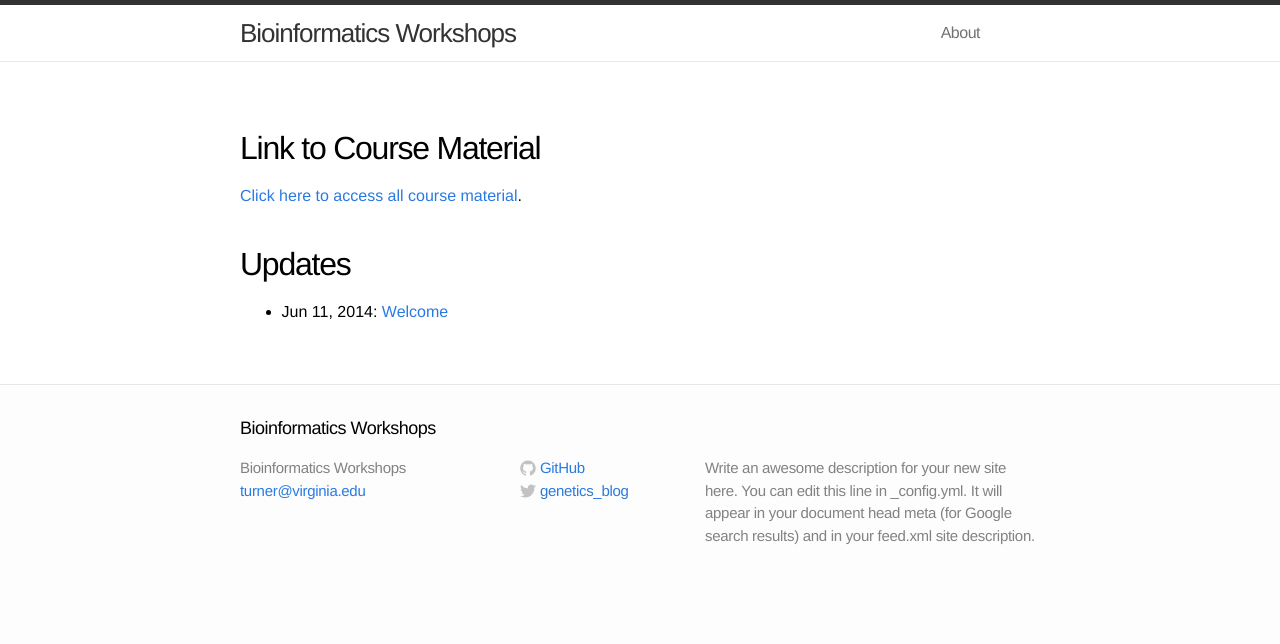
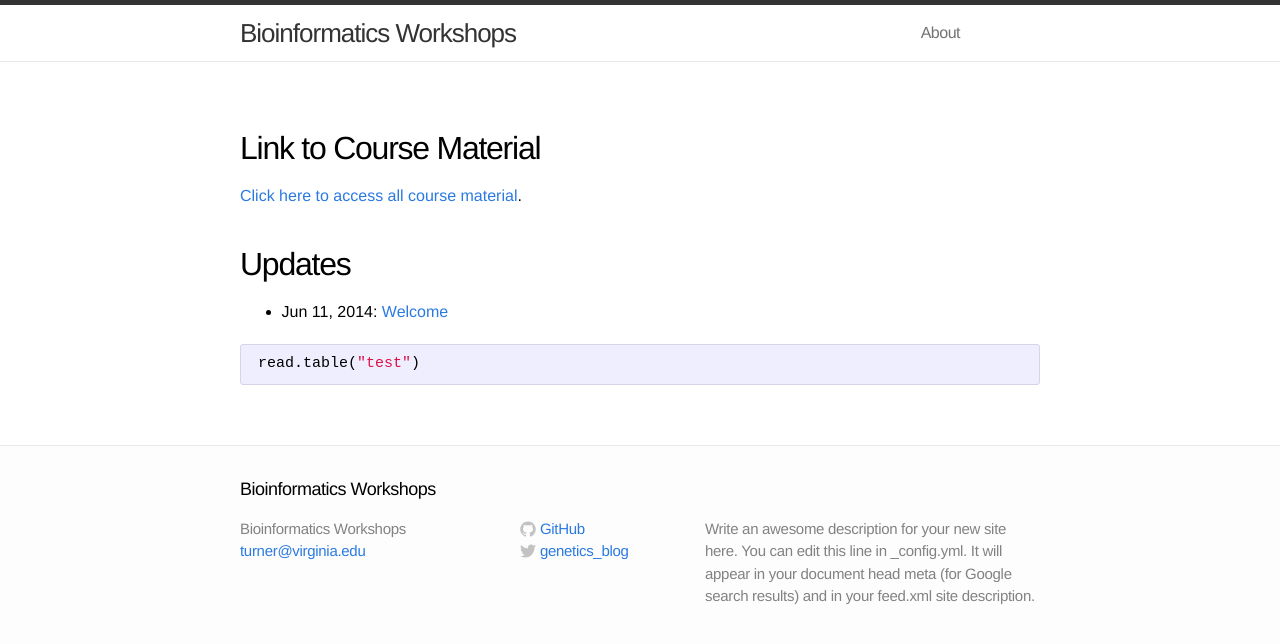
Before and after one commit to bioconnector/workshops2015, a Jekyll site: the page built from index.md, in a window 1280 px wide. Shown: the top 644 px of the page. Built offline with Jekyll 4.4.1, drawn with Linux system fonts in a browser that asks for light colours; Markdown is read by kramdown in place of the engine named in the settings.

Commit message:
small changes to index

````diff
--- a/index.md
+++ b/index.md
@@ -12,6 +12,14 @@
 {% for post in site.posts %}
   * {{post.date | date: "%b %-d, %Y" }}: [{{post.title}}]({{ post.url | prepend: site.baseurl }})
 {% endfor %}
+
+
+```r
+read.table("test")
+```
+
+
+
 
 <!--
 
````
Also changed, not shown: lessons/test.md (added, +4 -0 lines).
